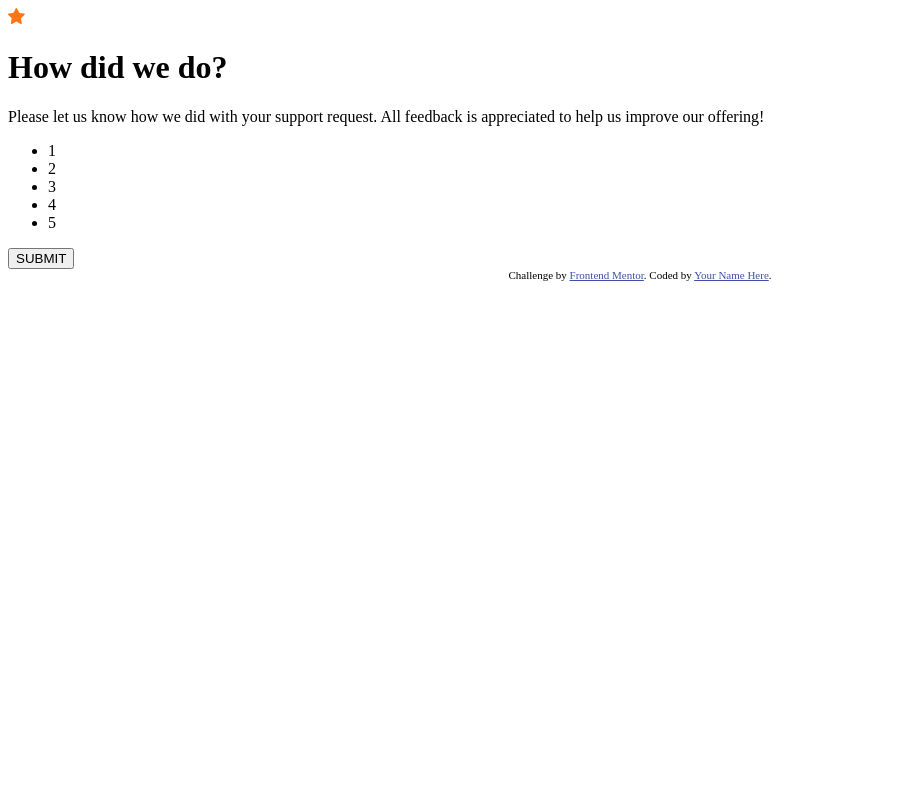
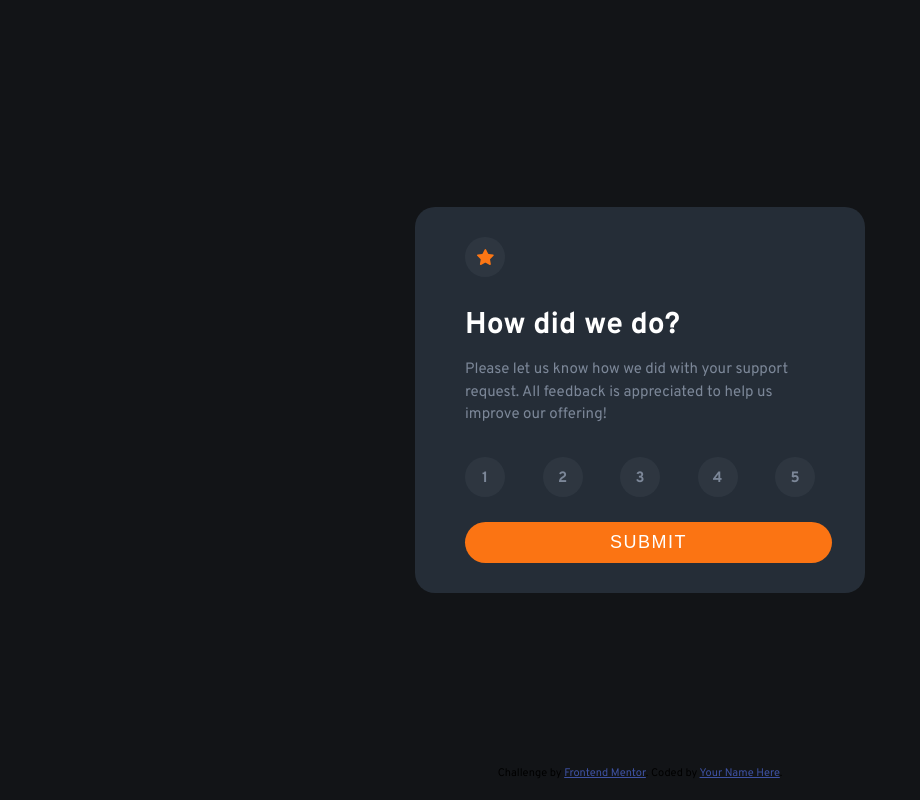
Before and after one commit to gilda-prv/Interactive-rating-component, a plain HTML site: page index.html in a window 1280 px wide. Shown: the whole page, without its empty margins (0-920 px from the left). Drawn offline with Linux system fonts and the light colour scheme.

Commit message:
Update style.css

```diff
--- a/style.css
+++ b/style.css
@@ -1,6 +1,94 @@
+@import url("https://fonts.googleapis.com/css2?family=Overpass:wght@400;700&display=swap");
+* {
+  margin: 0;
+  padding: 0;
+  box-sizing: border-box;
+}
+body {
+  font-family: "Overpass", sans-serif;
+  min-height: 100vh;
+  background-color: hsl(216, 12%, 8%);
+  font-size: 15px;
+  display: flex;
+  align-items: center;
+  justify-content: center;
+}
+.continer {
+  padding: 20px 30px;
+  margin: 0 auto;
+}
+.box {
+  max-width: 450px;
+  background-color: hsl(213, 19%, 18%);
+  padding: 30px 50px;
+  border-radius: 20px;
+}
+.img {
+  background-color: hsla(217, 12%, 63%, 0.082);
+  border-radius: 50%;
+  width: 40px;
+  height: 40px;
+}
+.img img {
+  margin: 12px;
+}
+.card-txt {
+  margin-top: 30px;
+}
+.card-txt h1 {
+  font-weight: 700;
+  color: white;
+  margin-bottom: 15px;
+}
+.card-txt p {
+  color: hsl(216, 12%, 54%);
+  line-height: 1.5;
+  margin-bottom: 30px;
+}
+.num ul {
+  display: flex;
+  flex-direction: row;
+  justify-content: space-between;
+  list-style: none;
+  text-align: center;
+}
+ul li {
+  background-color: hsla(217, 12%, 63%, 0.082);
+  border-radius: 50%;
+  width: 40px;
+  height: 40px;
+  text-decoration: none;
+  color: hsl(216, 12%, 54%);
+  padding: 12px;
+  font-weight: 700;
+  cursor: pointer;
+}
+ul li:hover {
+  background-color: hsl(25, 97%, 53%);
+  color: white;
+}
+button {
+  margin-top: 25px;
+  padding: 10px 145px;
+  border: none;
+  border-radius: 30px;
+  cursor: pointer;
+  background-color: hsl(25, 97%, 53%);
+  color: white;
+  font-size: 18px;
+  letter-spacing: 1.5px;
+  font-weight: 400;
+}
+button:hover {
+  background-color: white;
+  color: hsl(25, 97%, 53%);
+  font-weight: 700;
+}
 .attribution {
   font-size: 11px;
   text-align: center;
+  position: absolute;
+  bottom: 20px;
 }
 .attribution a {
   color: hsl(228, 45%, 44%);
```
